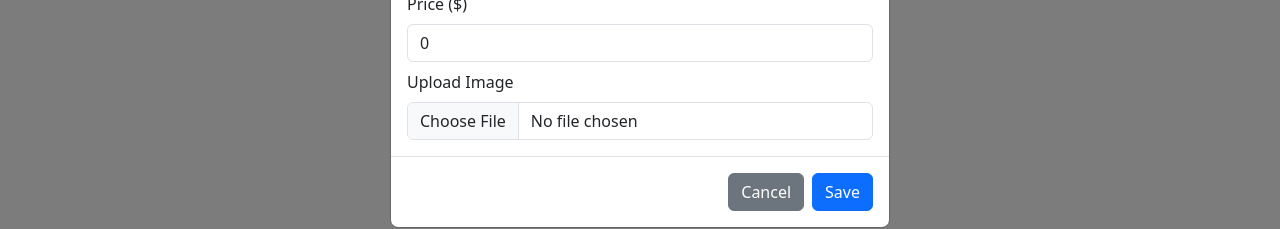
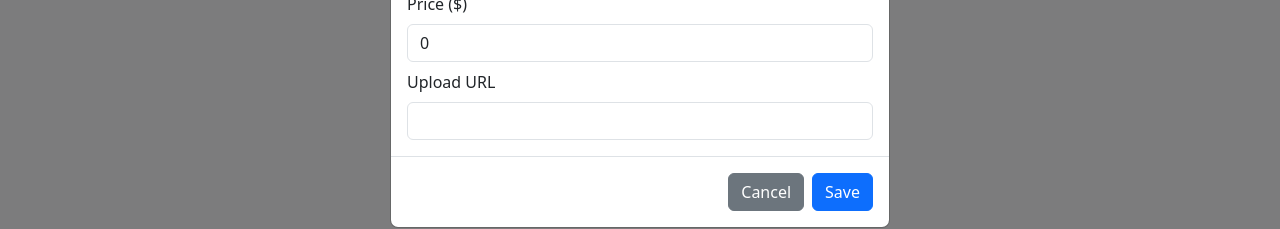
Before and after one commit to Jesus-sunuc/FoodOrdering, a React (Vite) app in the folder client/: page / in a window 1280 px wide. Both pictures are taken after a click on the button "Add New Item". Shown: the part 278-507 px from the top of the page. Built offline with nearby package versions, Linux system fonts and the light colour scheme; no server answers.

Commit message:
Modal form is updated

```diff
--- a/client/src/components/ItemModal.tsx
+++ b/client/src/components/ItemModal.tsx
@@ -1,4 +1,4 @@
-import React, { useState, useEffect, ChangeEvent } from "react";
+import React, { useState, useEffect } from "react";
 import { Modal, Button, Form, Image } from "react-bootstrap";
 import { Item } from "../features/items/types/Item";
 import "../App.css";
@@ -37,16 +37,6 @@ const ItemModal: React.FC<ItemModalProps> = ({
     }
   }, [initialData]);
 
-  const handleImageChange = (e: ChangeEvent<HTMLInputElement>) => {
-    const file = e.target.files?.[0];
-    if (file) {
-      const reader = new FileReader();
-      reader.onloadend = () => {
-        setImage(reader.result as string);
-      };
-      reader.readAsDataURL(file);
-    }
-  };
 
   const handleSave = () => {
     const newItem: Item = {
@@ -101,12 +91,11 @@ const ItemModal: React.FC<ItemModalProps> = ({
             />
           </Form.Group>
           <Form.Group controlId="formImage" className="mt-2">
-            <Form.Label>Upload Image</Form.Label>
+            <Form.Label>Upload URL</Form.Label>
             <Form.Control
-              type="file"
-              accept="image/*"
-              onChange={handleImageChange}
-            />
+              type="text"
+              accept="image"
+              onChange={(e) => setImage(e.target.value)}            />
           </Form.Group>
 
           {image && (
```
